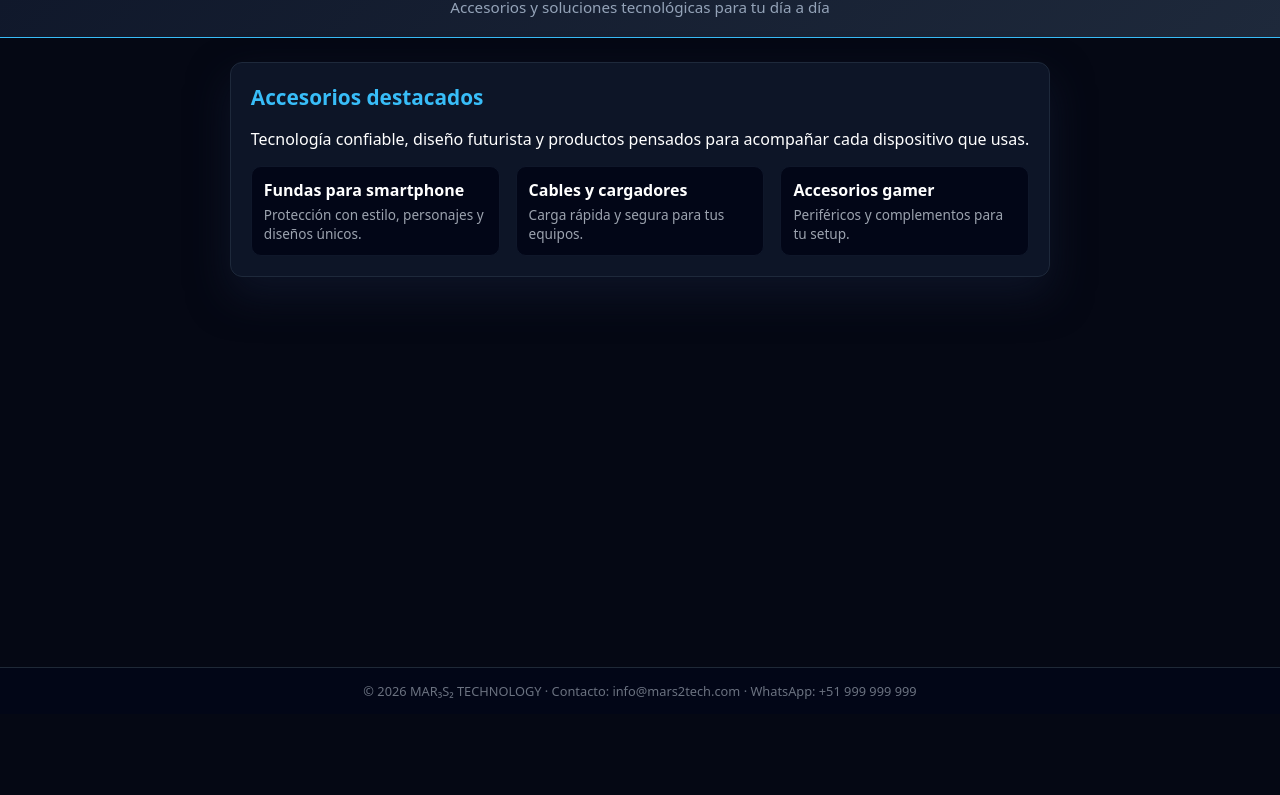
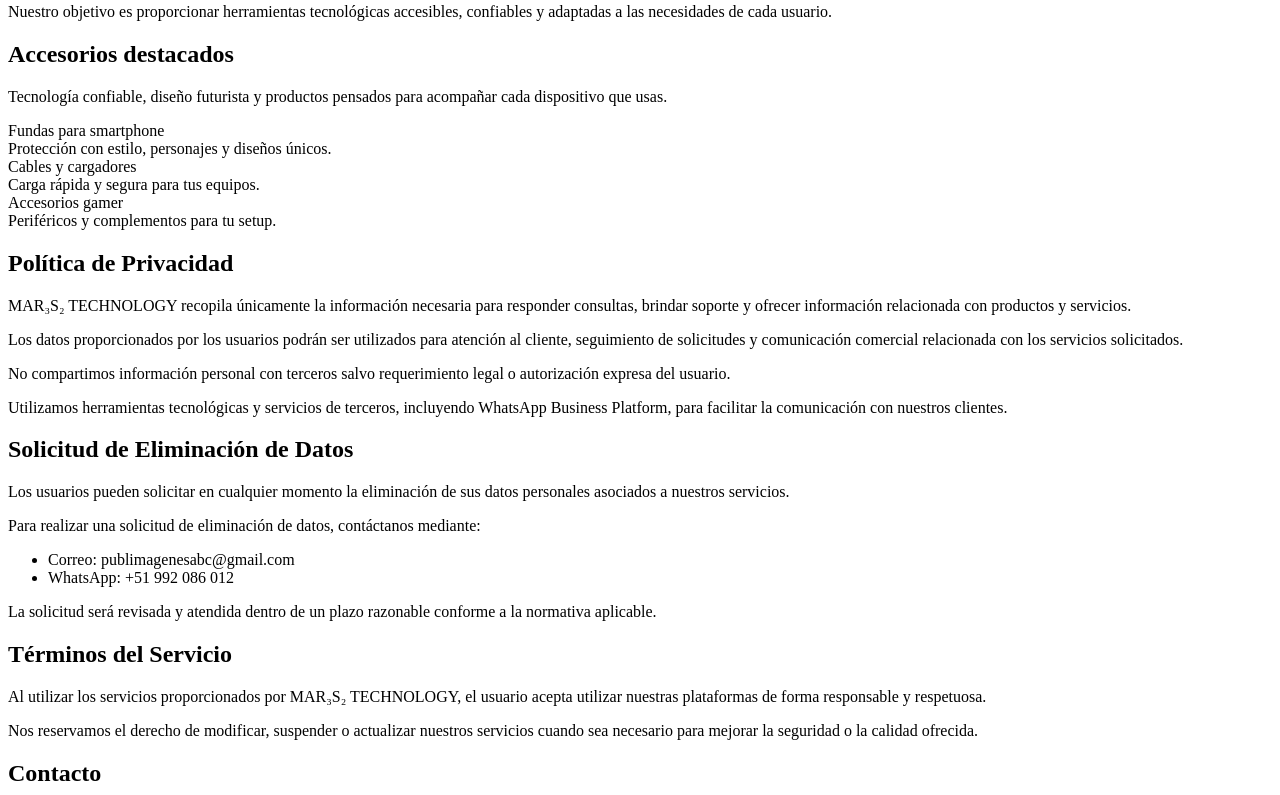
Before and after one commit to Ricardo3515321/maras, a plain HTML site: page index.html in a window 1280 px wide. Shown: the part 86-881 px from the top of the page. Before the commit the page ends 800 px from the top, so only its background shows below. Drawn offline with Linux system fonts and the light colour scheme.

Commit message:
Enhance index.html with new content sections
Added sections about company overview, privacy policy, data deletion request, terms of service, and contact information.

```diff
--- a/index.html
+++ b/index.html
@@ -1,117 +1,144 @@
-<!DOCTYPE html>
-<html lang="es">
-<head>
-  <meta charset="UTF-8">
-  <title>MAR₃S₂ TECHNOLOGY</title>
-  <meta name="viewport" content="width=device-width, initial-scale=1.0">
-  <style>
-    body {
-      margin: 0;
-      font-family: system-ui, -apple-system, BlinkMacSystemFont, "Segoe UI", sans-serif;
-      background: #050814;
-      color: #ffffff;
-      display: flex;
-      flex-direction: column;
-      min-height: 100vh;
-    }
-    header {
-      padding: 20px;
-      text-align: center;
-      background: linear-gradient(135deg, #0f172a, #1e293b);
-      border-bottom: 1px solid #38bdf8;
-    }
-    h1 {
-      margin: 0;
-      font-size: 2.5rem;
-      letter-spacing: 0.15em;
-    }
-    .subtitle {
-      margin-top: 8px;
-      font-size: 0.95rem;
-      color: #94a3b8;
-    }
-    main {
-      flex: 1;
-      padding: 24px;
-      max-width: 900px;
-      margin: 0 auto;
-    }
-    .card {
-      border-radius: 12px;
-      background: rgba(15, 23, 42, 0.9);
-      border: 1px solid #1e293b;
-      padding: 20px;
-      box-shadow: 0 18px 40px rgba(15, 23, 42, 0.8);
-    }
-    .card h2 {
-      margin-top: 0;
-      color: #38bdf8;
-      font-size: 1.3rem;
-    }
-    .items {
-      display: grid;
-      grid-template-columns: repeat(auto-fit, minmax(180px, 1fr));
-      gap: 16px;
-      margin-top: 16px;
-    }
-    .item {
-      padding: 12px;
-      border-radius: 10px;
-      background: #020617;
-      border: 1px solid #0f172a;
-    }
-    .item-title {
-      font-weight: 600;
-      margin-bottom: 4px;
-    }
-    .item-desc {
-      font-size: 0.85rem;
-      color: #9ca3af;
-    }
-    footer {
-      text-align: center;
-      padding: 14px;
-      font-size: 0.8rem;
-      color: #6b7280;
-      border-top: 1px solid #1f2937;
-      background: #020617;
-    }
-  </style>
-</head>
-<body>
-  <header>
-    <h1>MAR₃S₂ TECHNOLOGY</h1>
-    <div class="subtitle">
-      Accesorios y soluciones tecnológicas para tu día a día
-    </div>
-  </header>
+<main>
 
-  <main>
+  <section class="card">
+    <h2>Sobre MAR₃S₂ TECHNOLOGY</h2>
+    <p>
+      MAR₃S₂ TECHNOLOGY ofrece accesorios tecnológicos,
+      soluciones digitales, soporte técnico y servicios de
+      automatización para clientes particulares y empresas.
+    </p>
+
+    <p>
+      Nuestro objetivo es proporcionar herramientas
+      tecnológicas accesibles, confiables y adaptadas a las
+      necesidades de cada usuario.
+    </p>
+  </section>
+
   <section class="card">
     <h2>Accesorios destacados</h2>
+
     <p>
-        Tecnología confiable, diseño futurista y productos pensados para acompañar cada dispositivo que usas.
+      Tecnología confiable, diseño futurista y productos
+      pensados para acompañar cada dispositivo que usas.
     </p>
 
     <div class="items">
+
       <div class="item">
         <div class="item-title">Fundas para smartphone</div>
-          <div class="item-desc">Protección con estilo, personajes y diseños únicos.</div>
+        <div class="item-desc">
+          Protección con estilo, personajes y diseños únicos.
         </div>
+      </div>
+
       <div class="item">
         <div class="item-title">Cables y cargadores</div>
-          <div class="item-desc">Carga rápida y segura para tus equipos.</div>
+        <div class="item-desc">
+          Carga rápida y segura para tus equipos.
         </div>
+      </div>
+
       <div class="item">
         <div class="item-title">Accesorios gamer</div>
-          <div class="item-desc">Periféricos y complementos para tu setup.</div>
+        <div class="item-desc">
+          Periféricos y complementos para tu setup.
         </div>
       </div>
+
+    </div>
   </section>
+
+  <section class="card">
+    <h2>Política de Privacidad</h2>
+
+    <p>
+      MAR₃S₂ TECHNOLOGY recopila únicamente la información
+      necesaria para responder consultas, brindar soporte y
+      ofrecer información relacionada con productos y servicios.
+    </p>
+
+    <p>
+      Los datos proporcionados por los usuarios podrán ser
+      utilizados para atención al cliente, seguimiento de
+      solicitudes y comunicación comercial relacionada con los
+      servicios solicitados.
+    </p>
+
+    <p>
+      No compartimos información personal con terceros salvo
+      requerimiento legal o autorización expresa del usuario.
+    </p>
+
+    <p>
+      Utilizamos herramientas tecnológicas y servicios de terceros,
+      incluyendo WhatsApp Business Platform, para facilitar la
+      comunicación con nuestros clientes.
+    </p>
+  </section>
+
+  <section class="card">
+    <h2>Solicitud de Eliminación de Datos</h2>
+
+    <p>
+      Los usuarios pueden solicitar en cualquier momento la
+      eliminación de sus datos personales asociados a nuestros
+      servicios.
+    </p>
+
+    <p>
+      Para realizar una solicitud de eliminación de datos,
+      contáctanos mediante:
+    </p>
+
+    <ul>
+      <li>Correo: publimagenesabc@gmail.com</li>
+      <li>WhatsApp: +51 992 086 012</li>
+    </ul>
+
+    <p>
+      La solicitud será revisada y atendida dentro de un plazo
+      razonable conforme a la normativa aplicable.
+    </p>
+  </section>
+
+  <section class="card">
+    <h2>Términos del Servicio</h2>
+
+    <p>
+      Al utilizar los servicios proporcionados por MAR₃S₂
+      TECHNOLOGY, el usuario acepta utilizar nuestras
+      plataformas de forma responsable y respetuosa.
+    </p>
+
+    <p>
+      Nos reservamos el derecho de modificar, suspender o
+      actualizar nuestros servicios cuando sea necesario
+      para mejorar la seguridad o la calidad ofrecida.
+    </p>
+  </section>
+
+  <section class="card">
+    <h2>Contacto</h2>
+
+    <p>
+      <strong>Empresa:</strong> MAR₃S₂ TECHNOLOGY
+    </p>
+
+    <p>
+      <strong>Correo:</strong>
+      publimagenesabc@gmail.com
+    </p>
+
+    <p>
+      <strong>WhatsApp:</strong>
+      +51 992 086 012
+    </p>
+
+    <p>
+      <strong>Sitio web:</strong>
+      https://ricardo3515321.github.io/maras/
+    </p>
+  </section>
+
 </main>
-
-  <footer>
-    © 2026 MAR₃S₂ TECHNOLOGY · Contacto: info@mars2tech.com · WhatsApp: +51 999 999 999
-  </footer>
-</body>
-</html>
```
Lines whose indentation alone changed are shown as unchanged.
